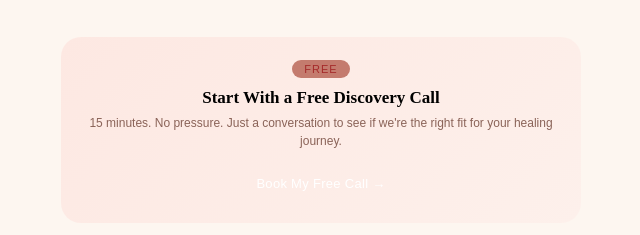
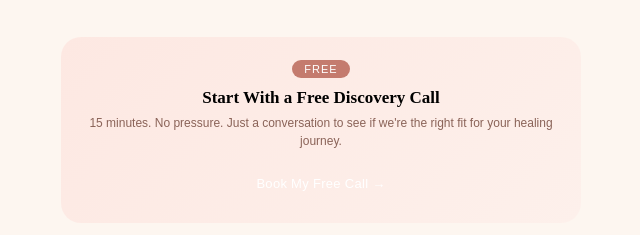
Before and after one commit to dearnortha/dearnortha.github.io, a plain HTML site: page index.html in a window 1280 px wide. Shown: the part 369-604 px from the top of the page, 319-959 px from the left. Drawn offline with Linux system fonts and the light colour scheme; a web font is replaced by a local one.

Commit message:
Update index.html

```diff
--- a/index.html
+++ b/index.html
@@ -294,7 +294,7 @@ animation: fadeUp 0.6s 0.4s ease both;
 .free-badge {
   display: inline-block;
   background: var(--deep);
-  color: brown;
+  color: white;
   padding: 3px 12px;
   border-radius: 20px;
   font-size: 11px;
```
